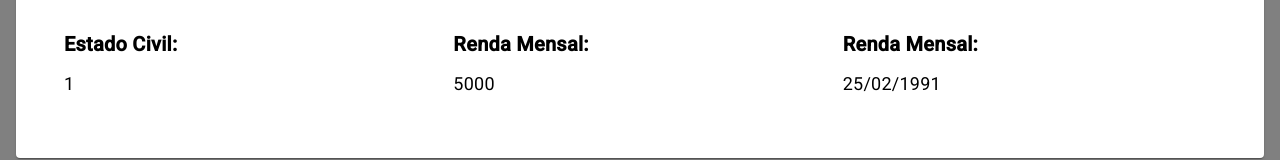
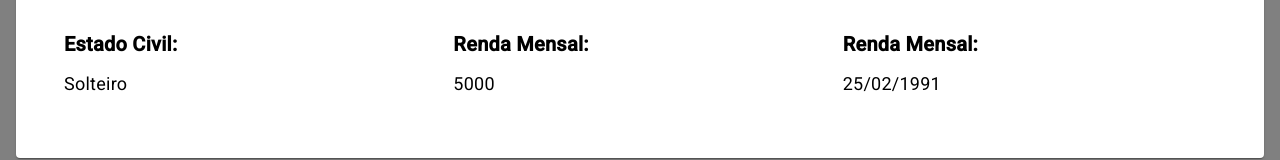
Before and after one commit to JoneilsonLima/angular-user-update-form, an Angular app: page / in a window 1280 px wide. Shown: the part 424-584 px from the top of the page. Built offline with nearby package versions, Linux system fonts and the light colour scheme.

Commit message:
feat: Criação do Pipe de Estado Civil

```diff
--- a/src/app/components/general-informations/general-informations.component.html
+++ b/src/app/components/general-informations/general-informations.component.html
@@ -11,7 +11,7 @@
   </div>
 
   <div class="p-4 grid lg:grid-cols-3 gap-4">
-    <app-user-info-item title="Estado Civil" [text]="user?.maritalStatus?.toString()" />
+    <app-user-info-item title="Estado Civil" [text]="user?.maritalStatus | maritalStatus" />
     <app-user-info-item title="Renda Mensal" [text]="user?.monthlyIncome?.toString()" />
     <app-user-info-item title="Renda Mensal" [text]="user?.birthDate" />
   </div>
--- /dev/null
+++ b/src/app/pipes/marital-status.pipe.ts
@@ -0,0 +1,19 @@
+import { Pipe, PipeTransform } from '@angular/core';
+import { MaritalStatusEnum } from '../enums/marital-status.enum';
+
+@Pipe({
+  name: 'maritalStatus'
+})
+export class MaritalStatusPipe implements PipeTransform {
+
+  transform(maritalStatus: number | undefined): string {
+    const maritalStatusMap: { [key: number]: string } = {
+      [MaritalStatusEnum.SINGLE]: 'Solteiro',
+      [MaritalStatusEnum.MARRIED]: 'Casado',
+      [MaritalStatusEnum.DIVORCED]: 'Divorciado',
+    };
+
+    return maritalStatus ? maritalStatusMap[maritalStatus] : '';
+  }
+
+}
```
Also changed, not shown: src/app/pipes/pipes.module.ts (+7 -2 lines).
